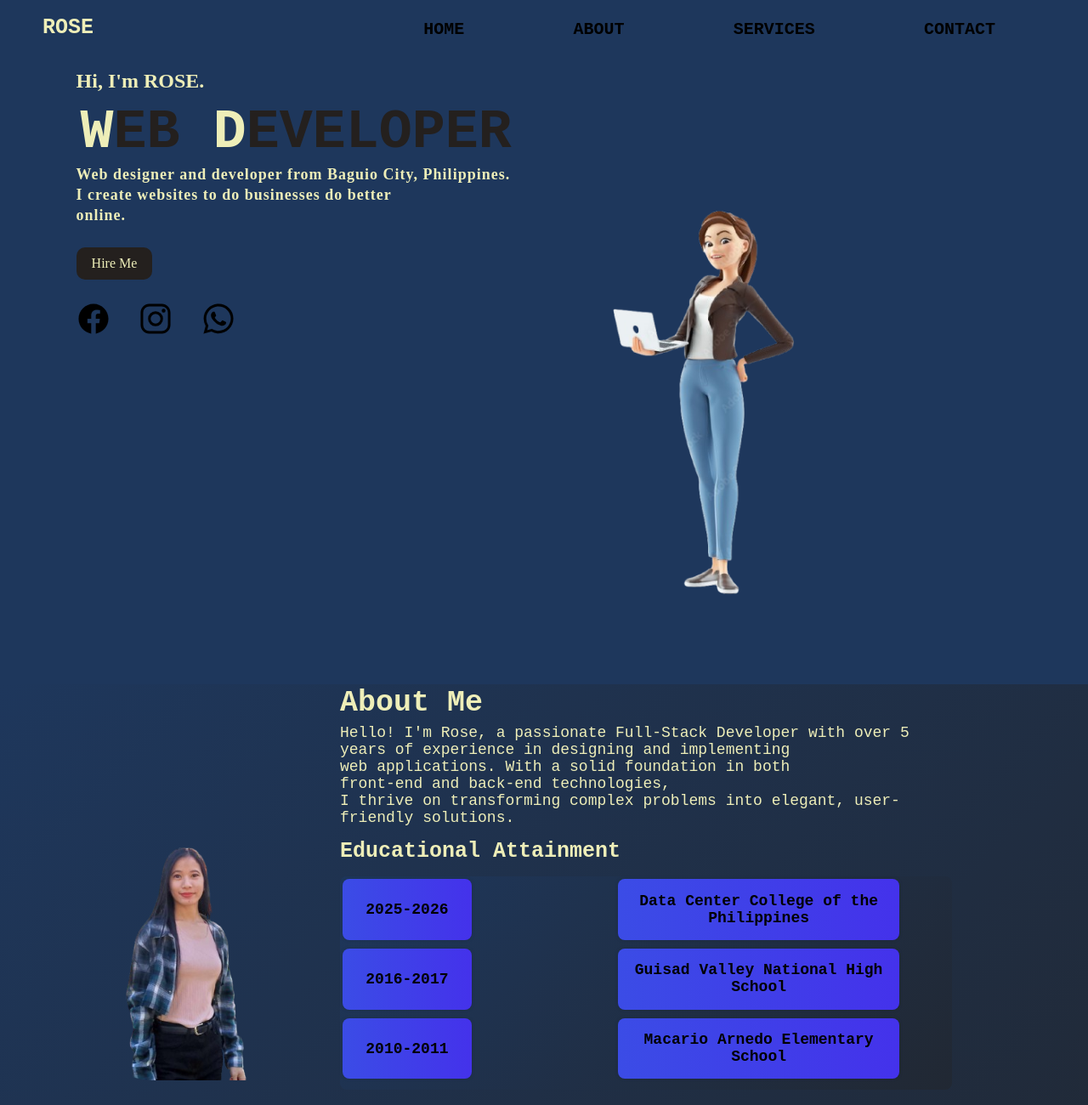
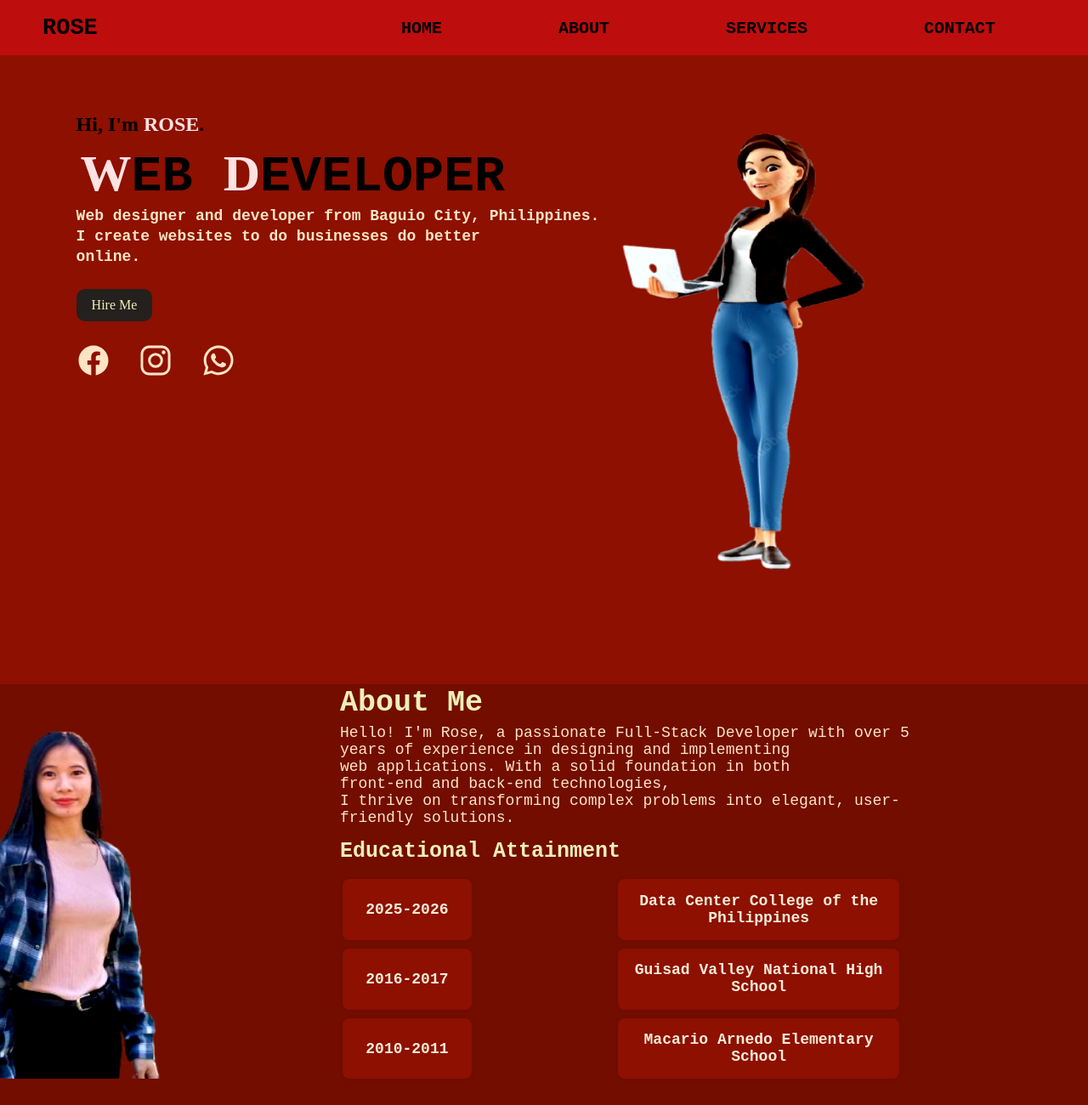
Before and after one commit to BSIT-Web-Programming-2024/rose, a plain HTML site: page index.html in a window 1280 px wide. Shown: the top 1300 px of the page at 85% size. Drawn offline with nearby package versions, Linux system fonts and the light colour scheme.

Commit message:
style.css

```diff
--- a/style.css
+++ b/style.css
@@ -11,7 +11,7 @@ html,body{
 
 .main {
     width: 100%;
-    background: #1e375c;
+    background: #8d1000;
     background-size: cover;
     height: 100vh;
     position: relative;
@@ -22,16 +22,13 @@ html,body{
 /*ROSE*/
 .main h1{
     font-family: 'Courier New';
-    font-size: 30px;
-    margin-top: 10px;
+     margin-top: 10px;
     margin-left: 5px;
-
-
 
 }
 
 .navbar{
-    background-color: #1e375c;
+    background-color: rgb(190, 13, 13);
     width: 100%;
     padding: none;
     display: flex;
@@ -42,19 +39,19 @@ html,body{
     /* margin-right: 25px; */
     align-items: center;
     justify-content: space-between;
-
-    top: 0;
-
+     top: 0;
+     font-family: 'Courier New';
 }
-.navbar h1{
-    color: rgb(238, 238, 184);
+.navbar h1{/*ROSE NAV */
+    color: black;
     margin-left: 50px;
     margin-bottom: 10px;
-    font-size: 25px;
+    font-size: 27px;
+    font-weight: 800;
+
 }
 ul {
     margin-top: 5px;
-    font-size: 30px;
     font-weight: 600;
     padding: 8px;
     border-radius: 8px;
@@ -72,11 +69,9 @@ ul li {
 
 /* *****************************************************************NAV START******************************************************/
 ul li a {
-    font-size: 20px;
+
     font-weight: bolder;
     font-family: 'Courier New';
-
-    color:red;
     margin-top: 5px;
     position: relative;
 }
@@ -106,27 +101,28 @@ ul li a:hover {
 /* *****************************************************************NAV END******************************************************/
 .info{
     margin-left: 7%;
-    margin-top: 6%;
+    margin-top: 10%;
 }
 
 .info h1{
-    font-size: 65px;
-    color: rgb(36,32,30);
+    font-size: 60px;
+    color: black;
 }
 .info h2{
 
-    color: rgb(238, 238, 184);
+    color: black;
 }
 
 .info h3{
     font-size: 18px;
-    letter-spacing: 1px;
+    font-family: 'Courier New';
     line-height: 24px;
-    color: rgb(238, 238, 184);
+    color: bisque;
 }
 
 .info span{
-    color: rgb(238, 238, 184);
+    color: rgb(255, 226, 226);
+    font-family: 'Staatliches';
 }
 
 .info a{
@@ -141,42 +137,33 @@ ul li a:hover {
 }
 
 .info a:hover{
-    background:rgb(59, 76, 230)
+    background:rgb(223, 28, 28);
 }
 
 .image{
-    width: 40%;
-    height: 55%;
+    width: 25%;
+    height: 80%;
     position: absolute;
     right: 100px;
-    bottom: 0;
+    bottom: 5px;
 }
+/*samppic3*/
 
 .image img {
-    position: absolute;
-    height: 115%;
-    left: 40%;
-    image-resolution: 100px;
-    border-top-right-radius: 6%;
-    border-bottom-left-radius: 4%;
-    border-bottom-right-radius: 5%;
-    transform: translate(-55%);
-    margin-bottom: 15%;
-    bottom: 0;
-    transition: transform 0.3s ease-in-out, box-shadow 0.3s ease-in-out, filter 0.3s ease-in-out;
-}
-
-.image:hover img {
-    transform: translate(-50%, -10%) scale(1.1);
-    box-shadow: 0 20px 40px rgba(0, 0, 0, 0.5);
-    filter: brightness(1.2) contrast(1.1);
-    border-radius: 18%;
-}
 
 
+    width: 170%;
+    height: 90%;
+    position: relative;
+    right: 70%;
+    bottom: 5%;
+    filter: brightness(.8) contrast(2);
+
+
+}
 .icons a {
     text-decoration: none;
-    color: #000;
+    color: black;
 
 
 }
@@ -184,7 +171,7 @@ ul li a:hover {
 
 .icons ion-icon {
     margin-left: 7%;
-    color: #000;
+    color: bisque;
     margin-right: -60px;
     font-size: 40px;
     transition: 0.4s ease;
@@ -196,7 +183,7 @@ ul li a:hover {
 
         transform: scale(1.2); /* Scale effect on hover */
 
-    box-shadow: 0 0 2px rgb(59, 76, 230), 0 0 10px rgb(59, 76, 230), 0 0 10px rgb(59, 76, 230);
+    box-shadow: 0 0 2px #06d406, 0 0 10px #e73838, 0 0 10px #73ec10;
 }
 
 
@@ -207,7 +194,7 @@ ul li a:hover {
     scroll-margin-block-start: 70px;
     width: 100%;
     height: 100vh;
-    background: linear-gradient(135deg, #1e375c, #212833);
+    background: #720d00;
     padding-top: 1px;
     background-size: cover;
 
@@ -231,11 +218,16 @@ margin-right: 0;
 }
 
 .about-col-1 img {
-    width: 100%;
+    width: 160%; /* Adjust as needed */
+    height: 90%; /* Use auto to maintain aspect ratio */
+    position: relative; /* Change to relative if needed */
+
+    right: 70%; /* Use percentage for responsiveness */
+    bottom: 30%; /* Use percentage for responsiveness */
+    filter: brightness(1) contrast(1.5);
     border-radius: 20%;
     border-bottom-left-radius:40%;
-    margin-bottom: 50%;
-    height:70%;
+
 }
 
 .about-col-2 {
@@ -252,9 +244,9 @@ margin-right: 0;
 }
 
 .sub {
-    color: rgb(238, 238, 184);;
+    color: bisque;
     font-size: 18px;
-    font-family: 'Courier New';
+    font-family:  courier new;
     font-weight: 500;
     margin-top: 5px;
 }
@@ -267,13 +259,14 @@ margin-right: 0;
 
 }
 
+
 .education-list {
 
-
+    color: antiquewhite;
     margin-top: 15px;
     display: grid;
     grid-template-columns: repeat(2, 1fr);
-    background: linear-gradient(135deg, #1e375c, #212833);
+    background: #720d00;
 
 }
 
@@ -284,7 +277,7 @@ margin-right: 0;
     width: 100px;
 
     text-align: center;
-    background-color: rgb(59, 76, 230);
+    background-color: #8d1000;
     border-radius: 8px; /* Rounded corners */
     box-shadow: 0 0 5px rgba(0, 0, 0, 0.1);
 }
@@ -295,7 +288,7 @@ margin-right: 0;
     width: 300px;
     padding: 4%;
     text-align: center;
-    background-color: rgb(59, 76, 230);
+    background-color: #8d1000;
     border-radius: 8px;
     box-shadow: 0 0 5px rgba(0, 0, 0, 0.1);
 }
@@ -308,7 +301,7 @@ margin-right: 0;
     width: 100px;
 
     text-align: center;
-    background-color: rgb(59, 76, 230);
+    background-color: #8d1000;
     border-radius: 8px;
     box-shadow: 0 0 5px rgba(0, 0, 0, 0.1);
 }
@@ -319,7 +312,7 @@ margin-right: 0;
     width: 300px;
     padding: 4%;
     text-align: center;
-    background-color: rgb(59, 76, 230);
+    background-color: #8d1000;
     border-radius: 8px;
     box-shadow: 0 0 5px rgba(0, 0, 0, 0.1);
 }
@@ -330,7 +323,7 @@ margin-right: 0;
     width: 100px;
 
     text-align: center;
-    background-color: rgb(59, 76, 230);
+    background-color:#8d1000;
     border-radius: 8px;
     box-shadow: 0 0 5px rgba(0, 0, 0, 0.1);
 }
@@ -341,7 +334,7 @@ margin-right: 0;
     width: 300px;
     padding: 4%;
     text-align: center;
-    background: linear-gradient(to right, rgb(59, 76, 230), rgb(68, 50, 235)) ;/*  background color smallbox */
+    background: #8d1000 ;/*  background color smallbox */
     border-radius: 8px;
     box-shadow: 0 0 5px rgba(0, 0, 0, 0.1);
 }
@@ -350,7 +343,7 @@ margin-right: 0;
     font-family: 'Courier New';
     font-weight: bold;
     margin-bottom: 10px;
-    background: linear-gradient(to right, rgb(59, 76, 230), rgb(68, 50, 235));
+     background:   #8d1000;
     padding: 10px;
     border-radius: 10px;
 
@@ -360,7 +353,8 @@ margin-right: 0;
 
 
 .education-list li:hover {
-    background: #f0f0f0;
+    background: #e73838;
+
 }
 
 .attainment{
@@ -381,7 +375,7 @@ margin-right: 0;
     text-align: center;
     width: 100%;
     height: 100vh;
-    background: linear-gradient(135deg, #1e375c, #212833);
+    background: #720d00;
     padding:20px 0;
     font-family: 'Courier New';
     font-weight: 600;
@@ -459,7 +453,7 @@ ul li a:hover {
     font-family: 'Courier New';
     font-weight: bolder;
     margin-bottom: 10px;
-    color: #3b4ce6;
+    color: bisque;
     text-transform: uppercase;
     letter-spacing: 0.1px;
     position: relative;
@@ -469,7 +463,7 @@ ul li a:hover {
     content: '';
     width: 170px;
     height: 4px;
-    background: #3b4ce6;
+    background: black;
     display: block;
     margin: 5px auto 0;
 }
@@ -477,7 +471,7 @@ ul li a:hover {
 .section-subtitle {
     font-size: 20px;
     font-weight: bold;
-    color: black;
+    color: bisque;
     margin-bottom: 20px;
 }
 
@@ -492,7 +486,7 @@ ul li a:hover {
 }
 
 .service-card {
-    background: linear-gradient(to right, rgb(59, 76, 230), rgb(68, 50, 235)) ;/* smallbox background color  */
+    background: rgb(190, 13, 13);/* smallbox background color  */
     padding: 3px;
     border-radius: 15px;
     flex: 1 1 calc(33.333% - 20px);
@@ -503,7 +497,7 @@ ul li a:hover {
 }
 
 .service-card:hover {
-    background: #2438f1;
+    background: rgb(223, 28, 28);
     transform: scale(1.05); /* Scale effect on hover */
 }
 
@@ -521,12 +515,12 @@ ul li a:hover {
 .service-title {
     font-size: 26px;
     margin-bottom: 10px;
-    color: black;
+    color: bisque;
 }
 
 .service-description {
     font-size: 18px;
-    color: black;
+    color: bisque;
     opacity: 0.9;
 }
 
@@ -538,7 +532,7 @@ ul li a:hover {
     text-align: center;
     width: 100%;
     height: 100vh;
-    background: linear-gradient(135deg, #1e375c, #212833);
+    background: #720d00;
     padding: 50px 0;
 }
 
@@ -549,10 +543,17 @@ ul li a:hover {
     padding: 0 20px;
     margin-top: 5%;
     margin-bottom: 15%;
-    background: linear-gradient(to right, rgb(59, 76, 230), rgb(68, 50, 235)) ;/*  background color */
+    background: rgb(190, 13, 13);/*  background color */
     padding: 40px;
     border-radius: 10px;
     box-shadow: 0 10px 20px rgba(0, 0, 0, 0.2);
+    box-shadow: 0 10px 20px rgba(0, 0, 0, 0.2);
+    transition: transform 0.3s ease, background 0.3s ease;
+}
+
+.contact .container:hover {
+    background: rgb(223, 28, 28);
+    transform: scale(1.05); /* Scale effect on hover */
 }
 
 .contact .title {
@@ -560,7 +561,7 @@ ul li a:hover {
     font-family: 'Courier New';
     font-weight: bolder;
     margin-bottom: 20px;
-    color: black;
+    color: bisque;
     text-transform: uppercase;
     letter-spacing: 2px;
     position: relative;
@@ -569,7 +570,7 @@ ul li a:hover {
 
 
 .contact .sub {
-    color: black;
+    color: bisque;
     font-size: 20px;
     font-family: 'Courier New', Courier, monospace;
     font-weight: 550;
@@ -581,7 +582,7 @@ ul li a:hover {
     font-size: 18px;
     font-family: 'Courier New', Courier, monospace;
     font-weight: bold;
-    color: black;
+    color: bisque;
 }
 
 .contact-info p {
@@ -598,7 +599,7 @@ ul li a:hover {
 
 .contact-icons a {
     text-decoration: none;
-    color: #000;
+    color: bisque;
     margin: 0 10px;
     transition: transform 0.3s ease; /* Smooth scaling effect */
 }
```
